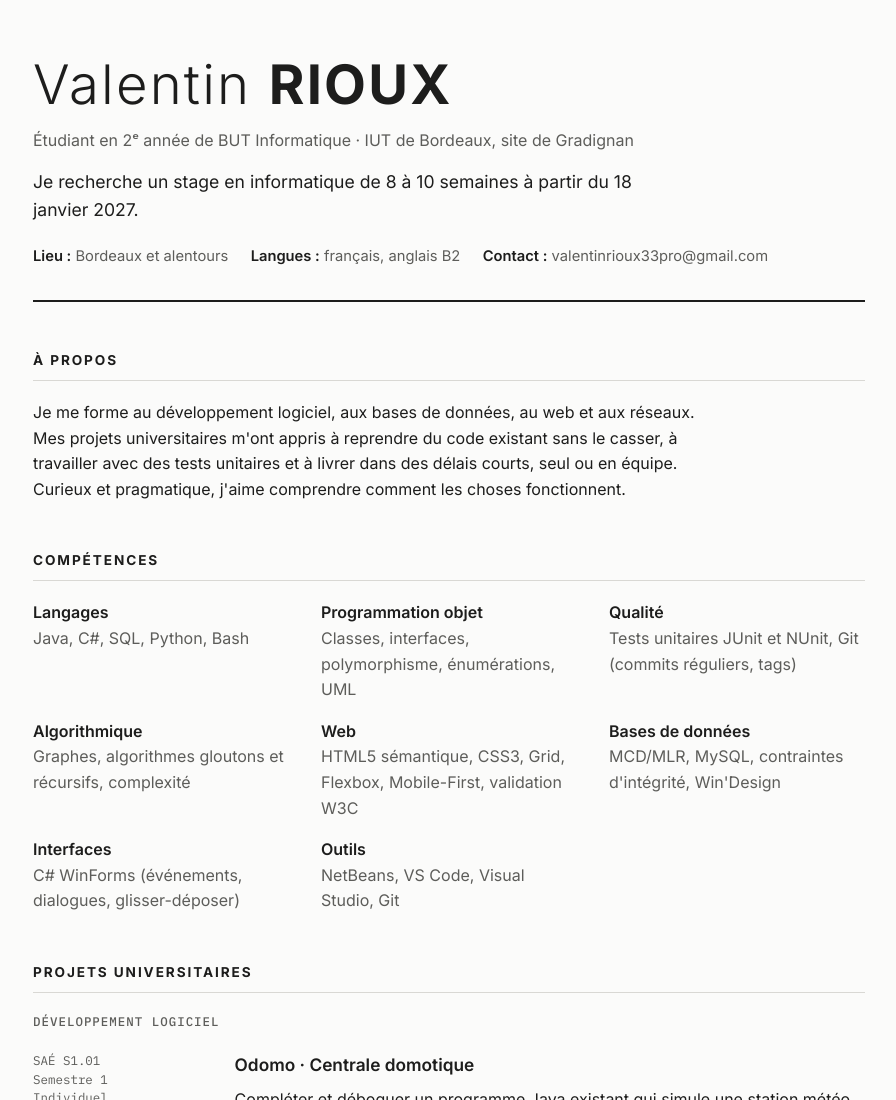
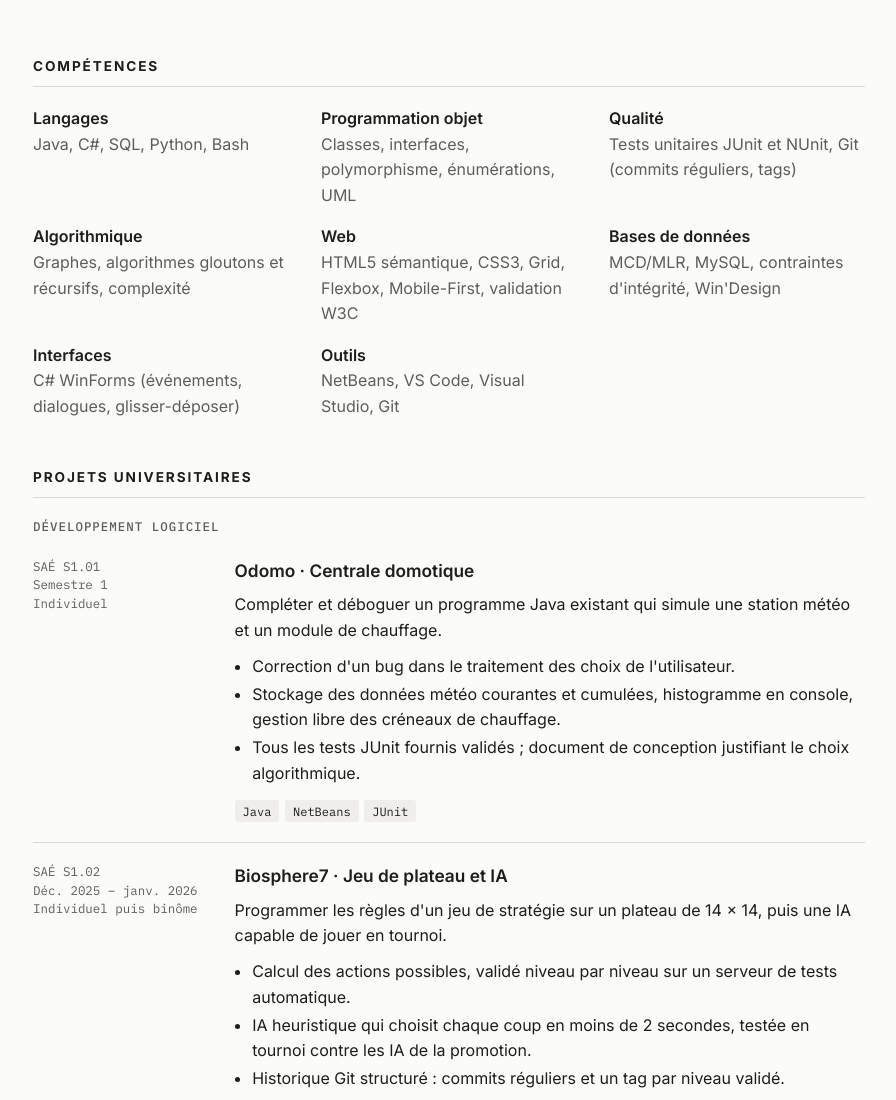
Before and after one commit to valentin3360/valentin3360.github.io, a plain HTML site: page index.html in a window 1280 px wide. Shown: the top 1100 px of the page, without its empty margins (191-1087 px from the left). Drawn offline with Linux system fonts and the light colour scheme.

Commit message:
suppression du header etant deja detailler dans le cv

```diff
--- a/index.html
+++ b/index.html
@@ -14,27 +14,9 @@
 
 <div class="wrap">
 
-  <header class="hero">
-    <h1>Valentin <strong>RIOUX</strong></h1>
-    <p class="statut">Étudiant en 2ᵉ année de BUT Informatique · IUT de Bordeaux, site de Gradignan</p>
-    <p class="objectif">Je recherche un stage en informatique de 8 à 10 semaines à partir du 18 janvier 2027.</p>
-    <ul class="facts">
-      <li><strong>Lieu :</strong> Bordeaux et alentours</li>
-      <li><strong>Langues :</strong> français, anglais B2</li>
-      <li><strong>Contact :</strong> valentinrioux33pro@gmail.com</li>
-    </ul>
-  </header>
+
 
   <main class="content">
-
-    <section aria-labelledby="propos">
-      <h2 id="propos">À propos</h2>
-      <p>Je me forme au développement logiciel, aux bases de données, au web et aux réseaux.
-        Mes projets universitaires m'ont appris à reprendre du code existant sans le casser,
-        à travailler avec des tests unitaires et à livrer dans des délais courts, seul ou en équipe.
-        Curieux et pragmatique, j'aime comprendre comment les choses fonctionnent.</p>
-    </section>
-
     <section aria-labelledby="competences">
       <h2 id="competences">Compétences</h2>
       <dl class="skills">
```
